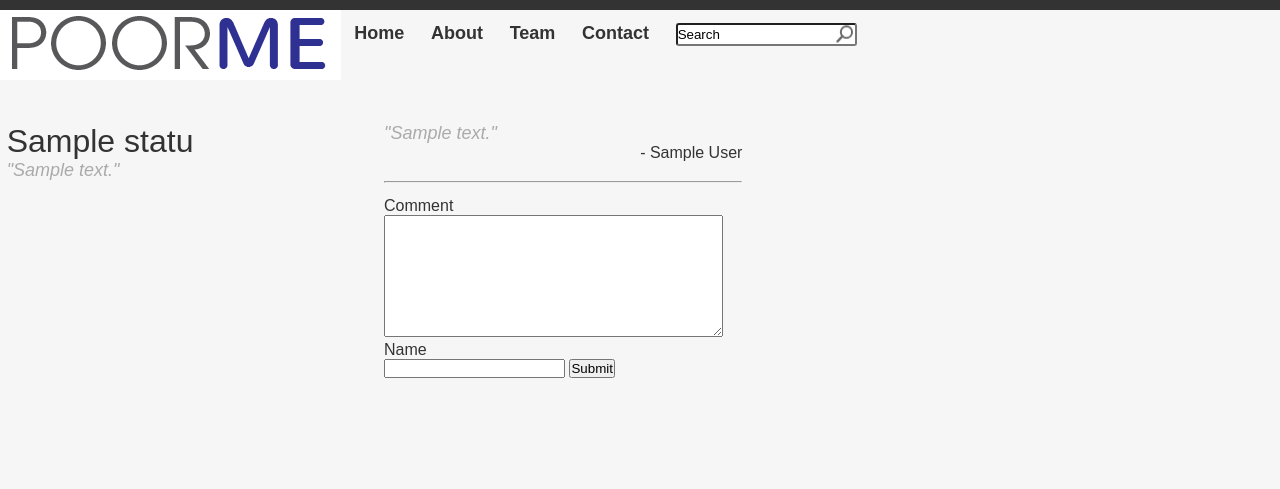
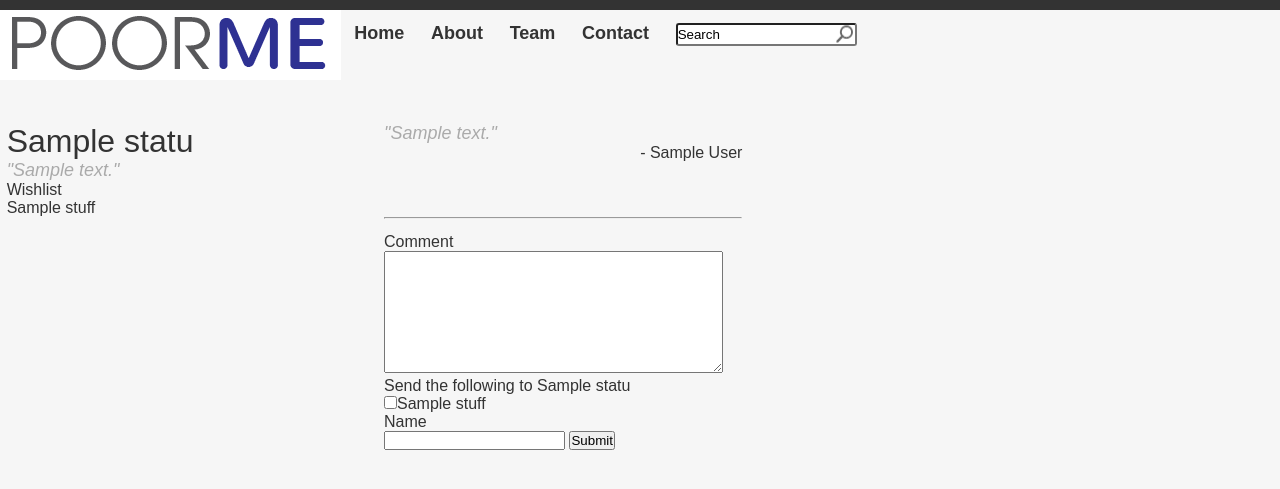
Before and after one commit to weiju/poorme, a Django app: page /communication/1 in a window 1280 px wide. Shown: the top 489 px of the page. Run offline with Django 3.2, Linux system fonts and the light colour scheme; tables that the repository leaves empty hold one stand-in row (values such as "Sample post"); parts of the project's set-up code (start-up, migrations or seed data) failed here and were passed over.

Commit message:
added wishlist to communication view

```diff
--- a/poopreporter/views.py
+++ b/poopreporter/views.py
@@ -41,9 +41,13 @@ def contact(request):
 def communication(request, id):
     status = Status.objects.get(id=id)
     replies = status.replies
+    wishlist = status.wishlist
     print "replies: ", replies.count()
-    for reply in replies.all():
-        print "reply: ", reply
+    print "wishes: ", wishlist.count()
+
+    for wish in wishlist.all():
+        print "wish: ", wish
+
     if request.method == 'POST':
         form = CommentForm(request.POST)
         if form.is_valid():
--- a/templates/communication.html
+++ b/templates/communication.html
@@ -10,6 +10,14 @@
 <div id="sidebar">
   <div class="personname">{{status.name}}</div>
   <div class="comment">"{{status.status.text}}"</div>
+  {% if wishlist.count > 0 %}
+  <div>Wishlist</div>
+  <ul>
+    {% for w in wishlist.all %}
+    <li>{{w.name}}</li>
+    {% endfor %}
+  </ul>
+  {% endif %}
 </div>
 <div id="maincol">
   {% if replies.count == 0 %}
@@ -28,6 +36,15 @@
     <form action="/communication/{{status.id}}" method="post">{% csrf_token %}
     <div>Comment</div>
     <textarea name="text" cols="40" rows="8"></textarea>
+    {% if wishlist.count > 0 %}
+    <div>Send the following to {{status.name}}</div>
+    <ul style="list-style: none">
+      {% for w in wishlist.all %}
+      <li><input type="checkbox">{{w.name}}</li>
+      {% endfor %}
+    </ul>
+    {% endif %}
+
     <div>Name</div>
     <div><input name="author" type="text"> <input type="submit" value="Submit"></div>
     </form>
```
